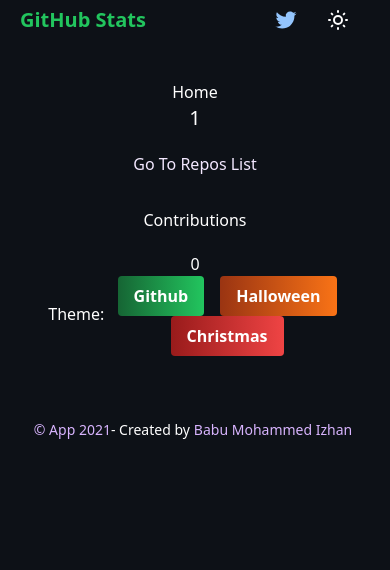
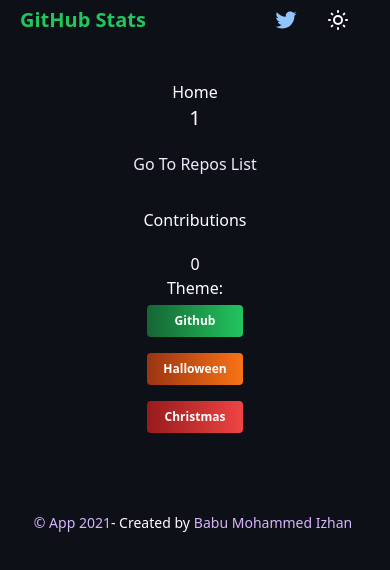
Before and after one commit to Babu-Mohammed-Izhan/github-repo-timeline, a React (Create React App) app: page /1/contrib in a window 390 px wide. Shown: the top 570 px of the page. Built offline with nearby package versions, Linux system fonts and the light colour scheme; no server answers.

Commit message:
Added place holder for input

```diff
--- a/src/components/Card.tsx
+++ b/src/components/Card.tsx
@@ -58,7 +58,7 @@ const Card = ({ repo, idx, repolen }: Repo) => {
           Colors.hasOwnProperty(repo.language)
             ? Colors[repo.language].border
             : 'default'
-        } active:bg-gray-100 rounded-md p-3 my-3 cursor-pointer w-full  min-h-[180px] mx-auto`}
+        } active:bg-gray-100 rounded-md p-3 my-3 cursor-pointer w-full h-full min-h-[180px] mx-auto`}
         onClick={() => window.location.assign(repo.html_url)}
       >
         <div className="flex items-start justify-between flex-col h-full py-2">
--- a/src/components/Contributions.tsx
+++ b/src/components/Contributions.tsx
@@ -39,13 +39,13 @@ const Contributions = () => {
 
           <div className="flex items-center justify-center">
             {mode === 'dark' ? (
-              <>
+              <div className="flex flex-col md:flex-row justify-center">
                 <label htmlFor="color" className="mx-3 pb-[5px]">
                   Theme:
                 </label>
-                <div>
+                <div className="flex md:flex-row flex-col">
                   <button
-                    className="bg-gradient-to-r from-green-800 to-green-500 hover:from-green-500 hover:to-green-300 text-white font-bold py-2 px-4 rounded focus:ring transform transition hover:scale-105 duration-300 ease-in-out mr-4"
+                    className="bg-gradient-to-r from-green-800 to-green-500 hover:from-green-500 hover:to-green-300 text-white font-bold py-2 px-4 rounded focus:ring transform transition hover:scale-105 duration-300 ease-in-out mb-4 md:mr-4 text-xs md:text-base"
                     onClick={() =>
                       setTheme({
                         level0: '#161B22',
@@ -59,7 +59,7 @@ const Contributions = () => {
                     Github
                   </button>
                   <button
-                    className="bg-gradient-to-r from-orange-800 to-orange-500 hover:from-orange-500 hover:to-orange-300 text-white font-bold py-2 px-4 rounded focus:ring transform transition hover:scale-105 duration-300 ease-in-out mr-4"
+                    className="bg-gradient-to-r from-orange-800 to-orange-500 hover:from-orange-500 hover:to-orange-300 text-white font-bold py-2 px-4 rounded focus:ring transform transition hover:scale-105 duration-300 ease-in-out mb-4 md:mr-4 text-xs md:text-base"
                     onClick={() =>
                       setTheme({
                         level0: '#161B22',
@@ -73,7 +73,7 @@ const Contributions = () => {
                     Halloween
                   </button>
                   <button
-                    className="bg-gradient-to-r from-red-800 to-red-500 hover:from-red-500 hover:to-red-300 text-white font-bold py-2 px-4 rounded focus:ring transform transition hover:scale-105 duration-300 ease-in-out mr-4"
+                    className="bg-gradient-to-r from-red-800 to-red-500 hover:from-red-500 hover:to-red-300 text-white font-bold py-2 px-4 rounded focus:ring transform transition hover:scale-105 duration-300 ease-in-out mb-4 md:mr-4 text-xs md:text-base"
                     onClick={() =>
                       setTheme({
                         level0: '#161B22',
@@ -87,7 +87,7 @@ const Contributions = () => {
                     Christmas
                   </button>
                 </div>
-              </>
+              </div>
             ) : (
               <>
                 <label htmlFor="color" className="mx-3 pb-[5px]">
--- a/src/components/Startpage.tsx
+++ b/src/components/Startpage.tsx
@@ -21,7 +21,6 @@ const Startpage = () => {
             </div>
 
             <form className="bg-gray-50 dark:bg-[rgb(13,17,23)] w-full shadow-lg rounded-lg p-8 pt-6 pb-8 mb-4">
-              <div className="mb-4">
               <label
                 className="block text-blue-900 dark:text-blue-300 py-2 font-bold mb-2"
                 htmlFor="username"
@@ -34,21 +33,25 @@ const Startpage = () => {
                 className="shadow appearance-none border rounded w-full p-3 text-gray-700 leading-tight focus:ring transform transition hover:scale-105 duration-300 ease-in-out"
                 onChange={(e) => setUsername(e.target.value)}
                 value={username}
+                required
               />
-              </div>
-
+              <h2 className="text-white mt-2">Ex. Babu-Mohammed-Izhan</h2>
               <div className="flex items-center justify-start pt-4">
                 <button
                   className="bg-gradient-to-r from-purple-800 to-purple-500 hover:from-purple-500 hover:to-purple-300 text-white font-bold py-2 px-4 rounded focus:ring transform transition hover:scale-105 duration-300 ease-in-out mr-4"
-                  type="button"
+                  type="submit"
                 >
-                  <Link to={`/${username}/repo`}>Repos</Link>
+                  <Link to={`/${username === '' ? username : ''}/repo`}>
+                    Repos
+                  </Link>
                 </button>
                 <button
                   className="bg-gradient-to-r from-purple-800 to-purple-500 hover:from-purple-500 hover:to-purple-300 text-white font-bold py-2 px-4 rounded focus:ring transform transition hover:scale-105 duration-300 ease-in-out mr-4"
-                  type="button"
+                  type="submit"
                 >
-                  <Link to={`/${username}/contrib`}>Contributions</Link>
+                  <Link to={`/${username === '' ? username : ''}/contrib`}>
+                    Contributions
+                  </Link>
                 </button>
               </div>
             </form>
```
Lines whose indentation alone changed are shown as unchanged.
